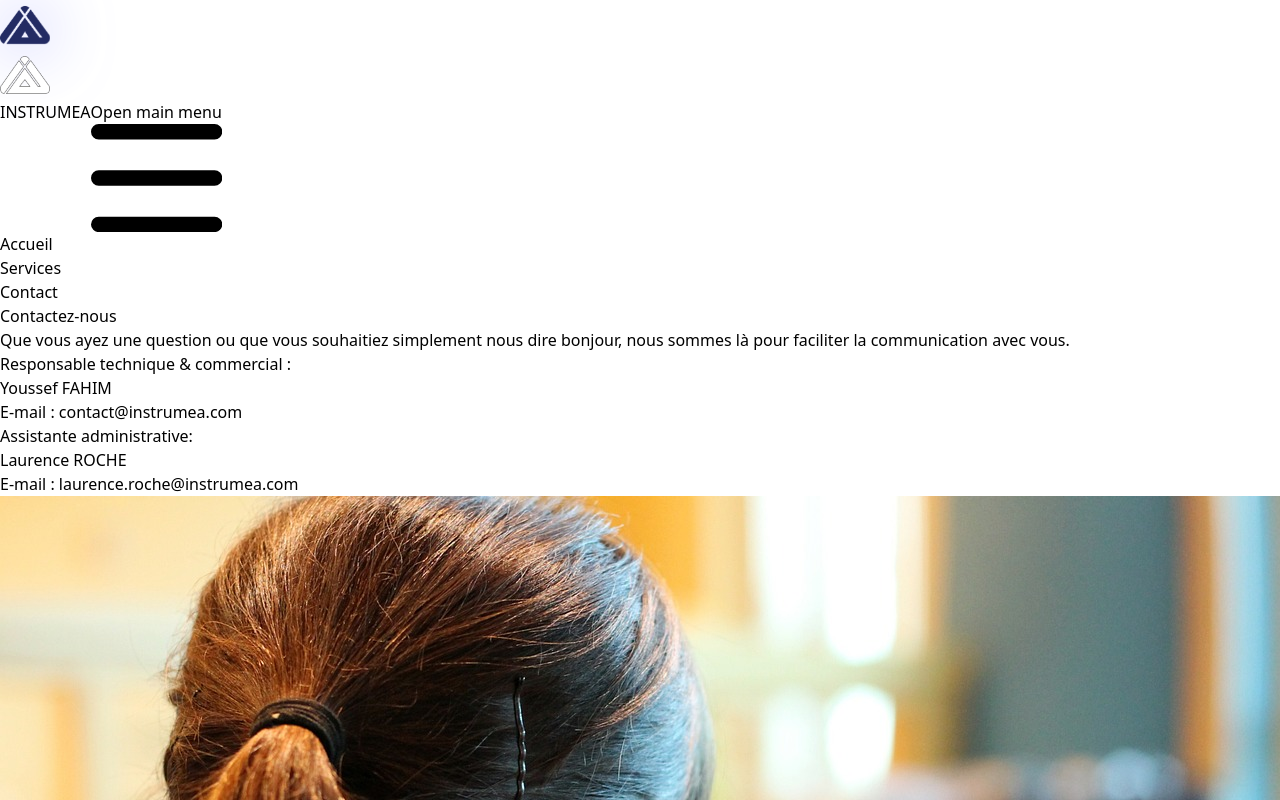
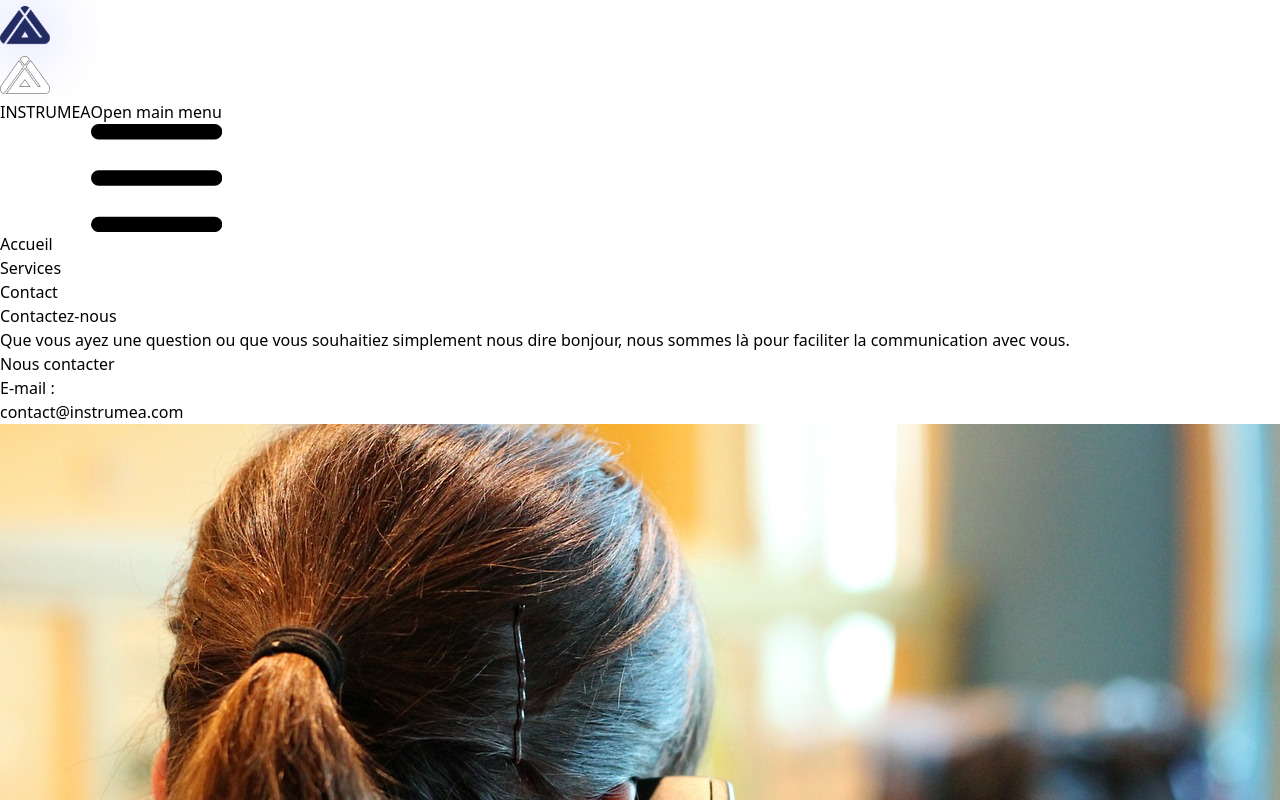
Before and after one commit to AmineELBAZI/store_LP, a React (Vite) app: page /contact in a window 1280 px wide. Shown: the top 800 px of the page. Built offline with nearby package versions, Linux system fonts and the light colour scheme.

Commit message:
fix:updat

```diff
--- a/src/pages/contact.jsx
+++ b/src/pages/contact.jsx
@@ -88,27 +88,18 @@ const Contact = () => {
                 <div className="mb-8 p-8">
                   <div className="flex flex-col lg:flex-row lg:items-center lg:gap-12">
                     <div>
-                      <h6 className="text-black text-xl lg:text-2xl xl:text-2xl  font-medium leading-5 pb-3 text-center lg:text-left dark:text-white hover:text-lime-600  duration-700" style={fadeInAnimation}>
-                        Responsable technique & commercial :
-                      </h6>
-                      <h6 className="text-blue-500 font-bold text-xl lg:text-2xl xl:text-2xl   leading-5 pb-3 text-center lg:text-left m-6   hover:pt-6 duration-700" style={fadeInAnimation}>
-                        Youssef FAHIM
-                      </h6>
-                      <h3 className="text-gray-700 text-xl lg:text-2xl xl:text-2xl  font-semibold leading-8 text-center lg:text-left dark:text-white hover:text-lime-600  hover:pt-6 duration-700" style={fadeInAnimation}>
-                        E-mail :  contact@instrumea.com
+
+                    <h3 className=" text-xl lg:text-3xl xl:text-3xl  font-semibold leading-8 text-center lg:text-left dark:text-white text-lime-600   duration-700" style={fadeInAnimation}>
+                    Nous contacter
+                      </h3>
+                      <h3 className="p-4 text-gray-700 text-xl lg:text-2xl xl:text-2xl  font-semibold leading-8 text-center lg:text-left dark:text-white   duration-700" style={fadeInAnimation}>
+                        E-mail :
+                      </h3>
+                      <h3 className="pl-6 text-gray-700 text-xl lg:text-2xl xl:text-2xl  font-semibold leading-8 text-center lg:text-left dark:text-white hover:text-lime-600  hover:pt-6 duration-700" style={fadeInAnimation}>
+                        contact@instrumea.com
                       </h3>
                     </div>
-                    <div className='border-l-2 md:border-blue-600 border-gray-200 px-6 md:px-10 py-6 dark:text-white'>
-                      <h6 className="text-black text-xl lg:text-2xl xl:text-2xl  font-medium leading-5 pb-3 text-center lg:text-left dark:text-white hover:text-lime-600   duration-700" style={fadeInAnimation}>
-                        Assistante administrative:
-                      </h6>
-                      <h6 className="text-blue-500 text-xl lg:text-2xl xl:text-2xl  font-bold leading-5 pb-3 text-center lg:text-left m-6   hover:pt-6 duration-700" style={fadeInAnimation}>
-                        Laurence ROCHE
-                      </h6>
-                      <h3 className="text-gray-700 text-xl lg:text-2xl xl:text-2xl  font-semibold leading-8 text-center lg:text-left dark:text-white hover:text-lime-600  hover:pt-6 duration-700" style={fadeInAnimation}>
-                        E-mail :  laurence.roche@instrumea.com
-                      </h3>
-                    </div>
+
                   </div>
                 </div>
               </div>
```
